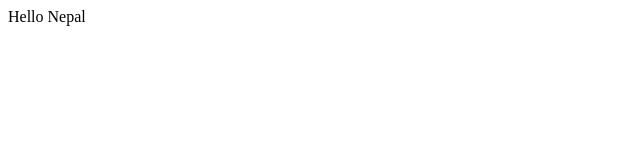
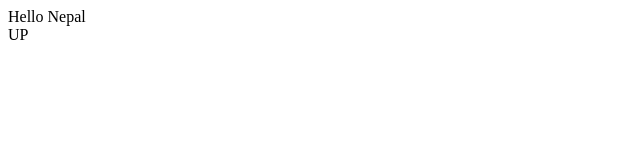
Before and after one commit to Bikramtha/htmllearn, a plain HTML site: page index.html in a window 1280 px wide. Shown: the full height of the page, 0-640 px from the left. Drawn offline with Linux system fonts and the light colour scheme.

Commit message:
Up added

```diff
--- a/index.html
+++ b/index.html
@@ -1 +1,3 @@
 <div>Hello Nepal</div>
+
+<div class="up">UP</div>
```
